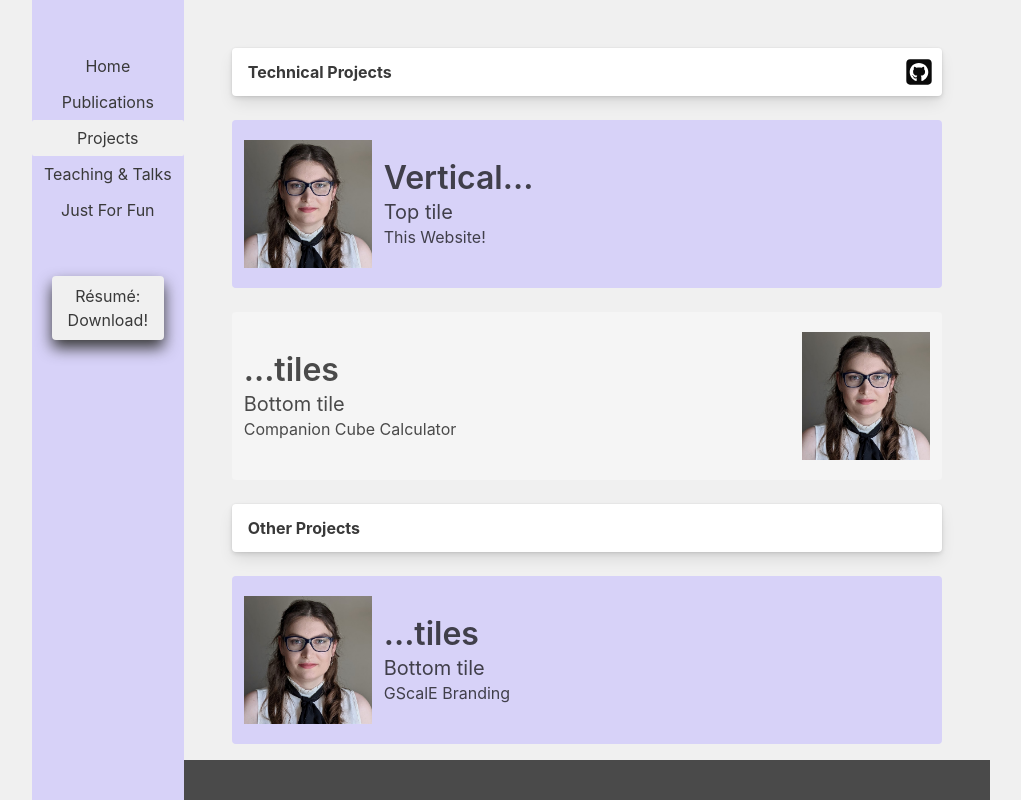
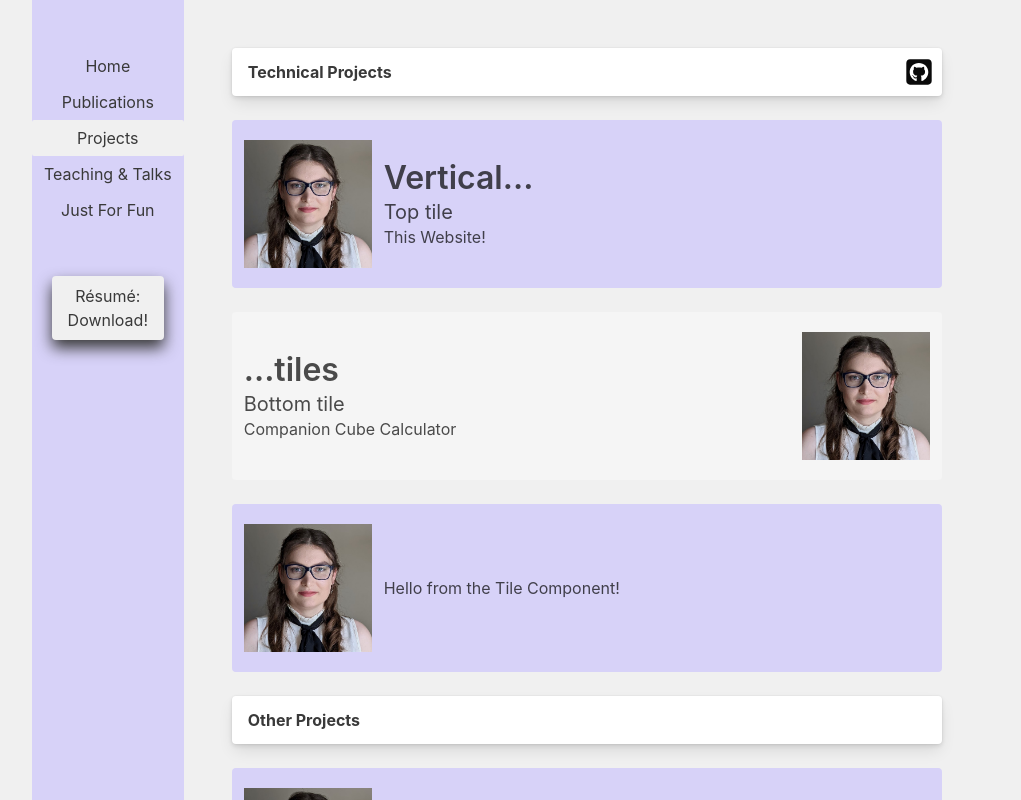
Before and after one commit to GenevaS/website, a Next.js app: page /projects in a window 1280 px wide. Shown: the top 800 px of the page, without its empty margins (129-1150 px from the left). Built offline with nearby package versions, Linux system fonts and the light colour scheme; some icons are missing.

Commit message:
Converted project tile layout into a component

```diff
--- /dev/null
+++ b/components/infotile.js
@@ -0,0 +1,32 @@
+function InfoTile( {pictureOnLeft, pictureSrc, children} ) {
+    if (pictureOnLeft) {
+	    return (
+            <article className="tile is-child notification is-primary px-3
+                                is-flex is-flex-direction-row is-align-items-center">
+                <figure className="image is-128x128 is-flex is-align-items-center">
+                    <img src={pictureSrc} />
+                </figure>
+
+                <div className='is-flex-grow-1 is-width-70-percent pl-3'>
+                    {children}
+                </div>
+            </article>
+
+	    )
+    }
+    else {
+        return (
+            <article className="tile is-child notification is-primary-light px-3
+                                is-flex is-flex-direction-row is-align-items-center">
+                <div className='is-flex-grow-1 is-width-70-percent pr-3'>
+                    {children}
+                </div>
+
+                <figure className="image is-128x128 is-flex is-align-items-center">
+                    <img src={pictureSrc} />
+                </figure>
+            </article>
+        )
+    }
+}
+export default InfoTile
--- a/pages/projects.js
+++ b/pages/projects.js
@@ -1,6 +1,7 @@
 import Head from 'next/head'
 
 import Layout, { siteTitle } from '../components/layout'
+import InfoTile from '../components/infotile'
 import { FontAwesomeIcon } from '@fortawesome/react-fontawesome'
 import { faGithubSquare } from '@fortawesome/free-brands-svg-icons'
 
@@ -62,6 +63,10 @@ export default function Projects( ) {
                         </figure>
                       </article>
 
+                      <InfoTile pictureOnLeft pictureSrc='/images/smith_headshot.jpg'>
+                        <p>Hello from the Tile Component!</p>
+                      </InfoTile>
+
                     </div>
                   </div>
                 </div>
```
